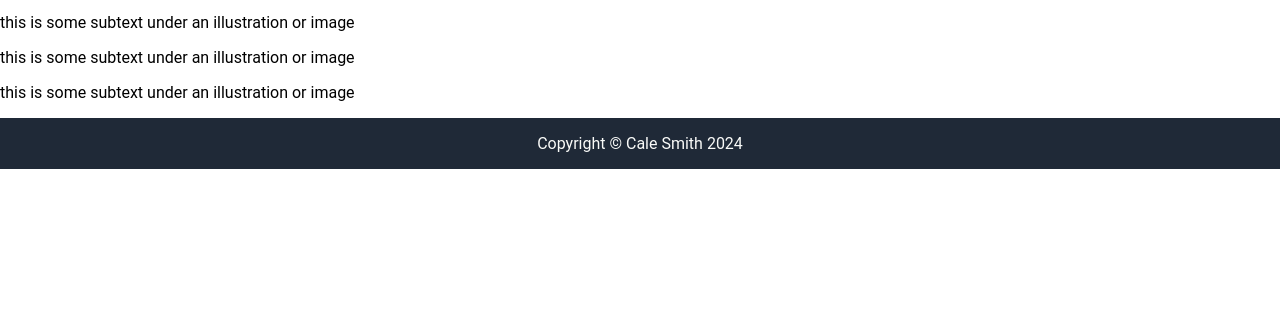
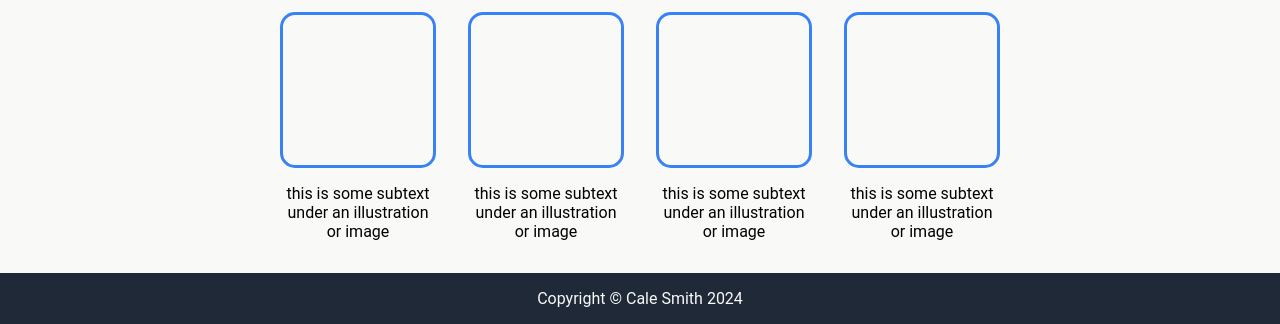
Before and after one commit to calepayson/odin-landing-page, a plain HTML site: page index.html in a window 1280 px wide. Shown: the part 546-870 px from the top of the page. Before the commit the page ends 800 px from the top, so only its background shows below. Drawn offline with Linux system fonts and the light colour scheme.

Commit message:
feat: add styling for info/carousel
- Add a flexbox around all content to improve layout structure.
- Arrange info in a carousel layout.

```diff
--- a/index.html
+++ b/index.html
@@ -37,7 +37,7 @@
 
       <div class="info">
         <div class="info-container">
-          <h2>Some random information</h2>
+          <h2>Some random information.</h2>
           <div class='carousel'>
             <div class='carousel-item'>
               <div class='carousel-picture'></div>
--- a/style.css
+++ b/style.css
@@ -20,6 +20,8 @@
   --content-width: 720px;
   --item-spacing: 16px;
   --hero-padding: 48px;
+  --carousel-gap: 32px;
+  --carousel-image-dimensions: 150px;
 }
 
 /* TAGS */
@@ -75,6 +77,12 @@ button {
   font-size: var(--small);
 }
 
+/* CONTENT */
+.content {
+  display: flex;
+  flex-direction: column;
+}
+
 /* HERO BANNER */
 .hero {
   background-color: var(--dark-blue);
@@ -118,6 +126,42 @@ button {
   margin: 0;
 }
 
+
+/* INFO */
+.info {
+  background-color: var(--white);
+  padding-bottom: 16px;
+}
+
+.info-container {
+  width: var(--content-width);
+  margin: auto;
+}
+
+.info-container > h2 {
+  color: var(--dark-blue);
+  font-size: var(--big);
+  font-weight: var(--bold);
+  text-align: center;
+}
+
+.carousel {
+  display: flex;
+  justify-content: center;
+  gap: var(--carousel-gap);
+}
+
+.carousel-picture {
+  border: 3px solid var(--blue);
+  height: var(--carousel-image-dimensions);
+  width: var(--carousel-image-dimensions);
+  border-radius: 15px;
+}
+
+.carousel-item > p {
+  text-align: center;
+}
+
 /* FOOTER */
 .footer {
   background-color: var(--dark-blue);
```
